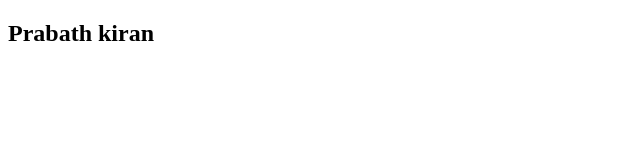
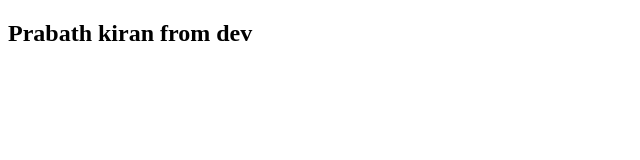
Before and after one commit to prabathkiran/commerce, a plain HTML site: page order.html in a window 1280 px wide. Shown: the whole page, without its empty margins (0-640 px from the left). Drawn offline with Linux system fonts and the light colour scheme.

Commit message:
adding  extra code in h2 tag

```diff
--- a/order.html
+++ b/order.html
@@ -6,6 +6,6 @@
     <title>prabath</title>
   </head>
   <body>
-    <h2>Prabath kiran</h2>
+    <h2>Prabath kiran from dev</h2>
   </body>
 </html>
```
